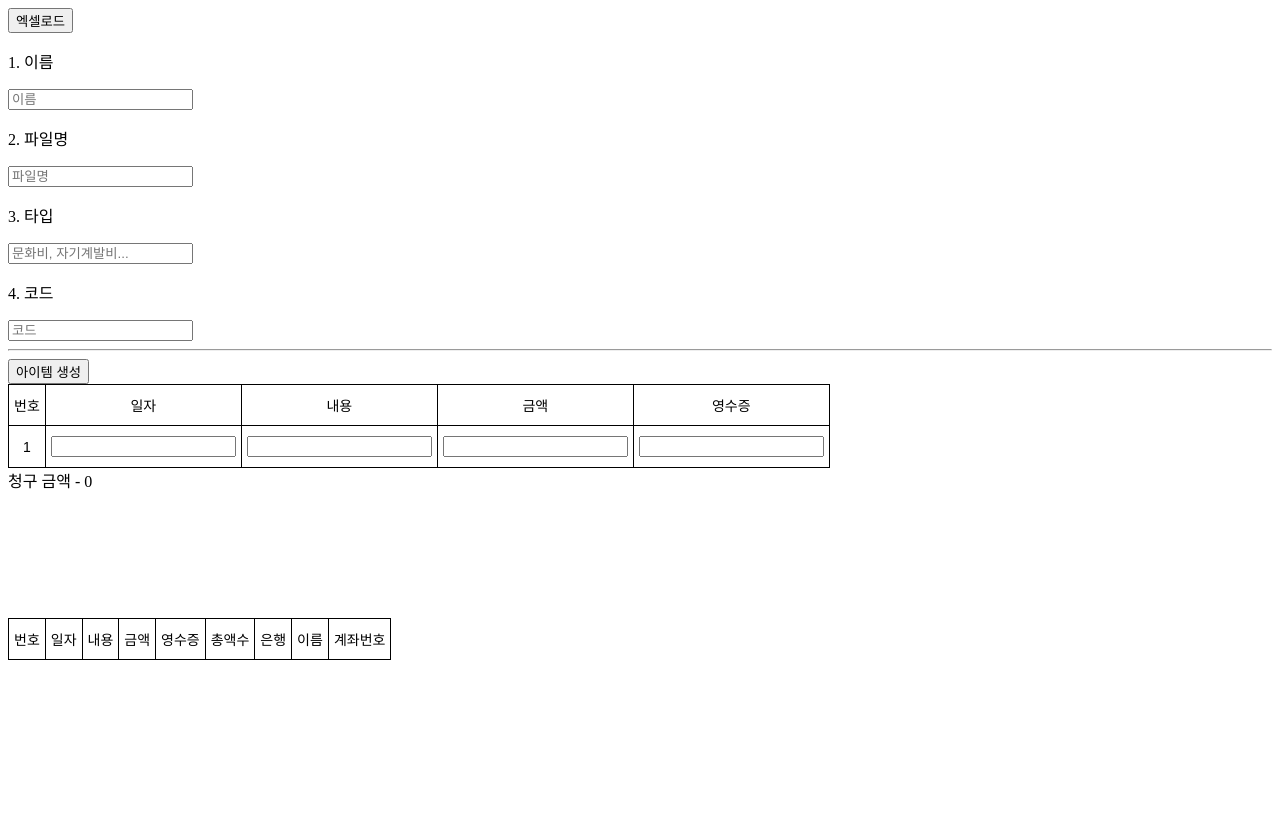
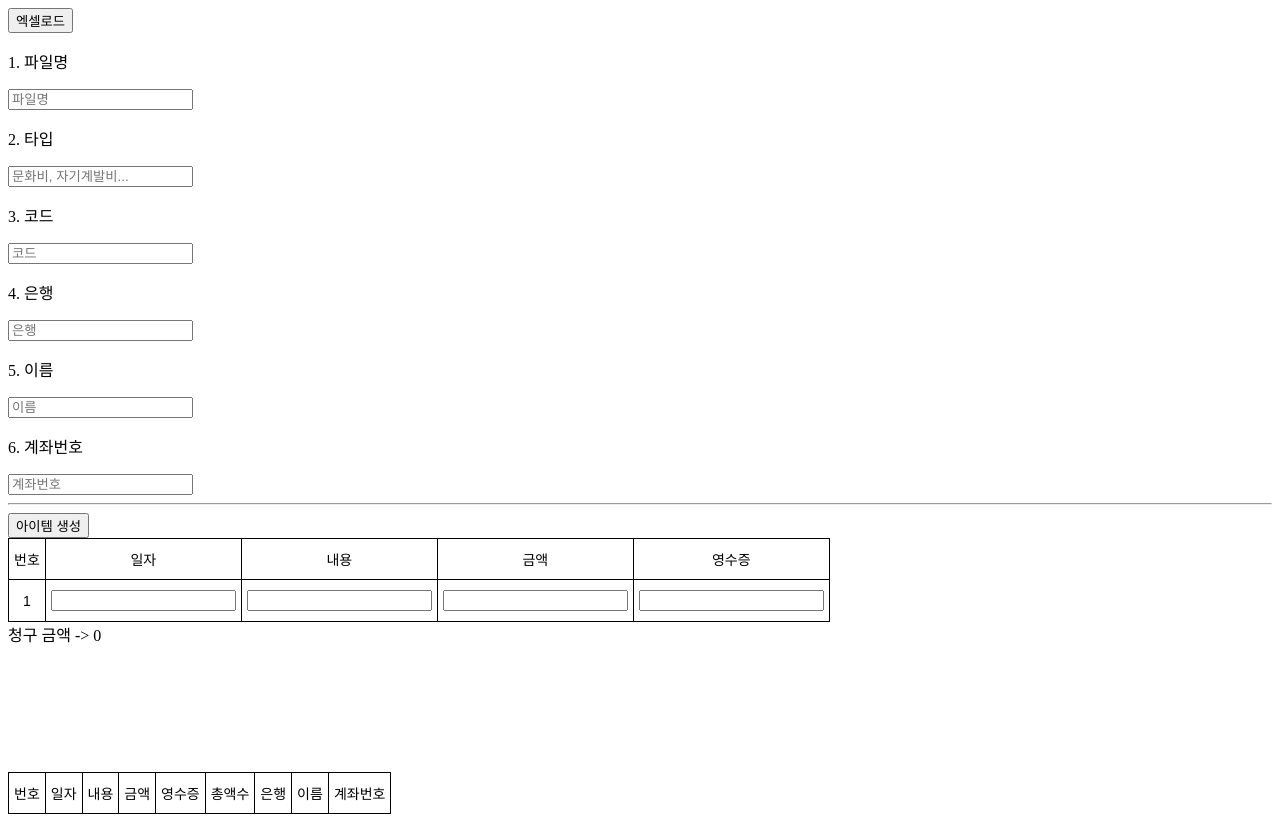
Before and after one commit to GoodPart/read-write-excel-file, a website: page index2.html in a window 1280 px wide. Both pictures are taken after a click on the button "엑셀로드". Before the commit the page ends 800 px from the top, so only its background shows below. Drawn offline with nearby package versions, Linux system fonts and the light colour scheme; no server answers.

Commit message:
작업중

```diff
--- a/index2.html
+++ b/index2.html
@@ -22,14 +22,19 @@ tr, td {
 
 
 <div>
-  <p>1. 이름</p>
-  <input type="text" name="topicName" placeholder="이름" onfocus="placeholder=''"  id="">
-  <p>2. 파일명</p>
+
+  <p>1. 파일명</p>
   <input type="text" name="topicFileName" placeholder="파일명" onfocus="placeholder=''"  id="">
-  <p>3. 타입</p>
-  <input type="text" name="topicType" placeholder="문화비, 자기계발비..." onfocus="placeholder=''" id="">
-  <p>4. 코드</p>
-  <input type="number" name="topicCode" placeholder="코드" onfocus="placeholder=''" id="">
+  <p>2. 타입</p>
+  <input type="text" name="topicFileType" placeholder="문화비, 자기계발비..." onfocus="placeholder=''" id="">
+  <p>3. 코드</p>
+  <input type="number" name="topicUserCode" placeholder="코드" onfocus="placeholder=''" id="">
+  <p>4. 은행</p>
+  <input type="text" name="topicUserBank" placeholder="은행" onfocus="placeholder=''" id="">
+  <p>5. 이름</p>
+  <input type="text" name="topicUserName" placeholder="이름" onfocus="placeholder=''"  id="">
+  <p>6. 계좌번호</p>
+  <input type="text" name="topicUserBankCode" placeholder="계좌번호" onfocus="placeholder=''" id="">
 
   <hr />
   <button type="button" onclick="makeRow()">아이템 생성</button>
@@ -61,7 +66,7 @@ tr, td {
   </table>
 
   <div>
-    청구 금액 - <span class="totalCost">0</span>
+    청구 금액 -> <span class="totalCost">0</span>
   </div>
 
 
@@ -98,66 +103,82 @@ tr, td {
 </body>
 <script src="https://unpkg.com/axios/dist/axios.min.js"></script>
 <script>
+// 데이터 스키마
+let testData = {
+  data : {
+    // 파일 명
+    topic : {
+      data0 : '파일명', //파일명
+      data1 : "타입", //문화비, 자기계발비...
+      data2 : "코드", // 코드 (number)
+      data3 : "은행", //하나은행
+      data4 : "이름", // 이름
+      data5 : "계좌번호" // 373-...
+    },
+    //사용 내역
+    item : [
+      // {
+      //   data0 : 2021-12-22,
+      //   data1 : "커피",
+      //   data2 : 9800,
+      //   data3 : true,
+      // },
+      // {...}
+    ],
+
+  }
+}
+
+const goData = (data) => axios.post("http://localhost:3000/test", {
+  data
+})
 
 
 
-// 데이터 스키마
-const testData = {
-  data : {
-    // 파일 명
-    topic : {
-      data1 : 202112, //날짜
-      data2 : "문화비", //문화비, 자기계발비...
-      data3 : "234", // 코드
-      data4 : "박경수", //이름
-    },
-    //사용 내역
-    item : [
-      {
-        data1 : 2021-12-22,
-        data2 : "커피",
-        data3 : 9800,
-        data4 : true,
-      },
-      {
-        data1 : 2021-12-22,
-        data2 : "커피",
-        data3 : 9800,
-        data4 : true,
-      },
-      // {...}
-    ],
-    // 은행 정보
-    bankInfo : {
-      data1 : "하나은행",
-      data2 : "박경수",
-      data3 : "373-911852-74107"
-    }
-  }
-}
+// 데이터 보내기
+function loadXlsx() {
+  const topicInputInfoArray = ["topicFileName", "topicFileType", "topicUserCode", "topicUserBank","topicUserName", "topicUserBankCode"];
 
-function loadXlsx() {
-  const topicInputInfoArray = ["topicName", "topicFileName", "topicType", "topicCode"];
+  let saveArray = [];
 
+  // topic 값 추가 map
   topicInputInfoArray.map((ele, index)=> {
     const target = document.querySelector(`input[name="${ele}"]`);
 
-    console.log(target.value)
-
-    testData.data.topic[index] = target.value
+    testData.data.topic[`data${index}`] = target.value;
+    // saveArray.push(testData.data.topic[index])
 
   })
 
-  goData
+
+  // item의 갯수 체크
+  const root = document.querySelector("tbody");
+  const rows = root.querySelectorAll("tr");
+
+  // 각 row의 for문.
+  [].map.call(rows, (ele, index1) => {
+    const tr = ele;
+    // cell의 input값
+    const cells = tr.querySelectorAll(".item input");
+    const tempArray = []; //row의 데이터를 받을 array
+
+    // cell의 for문
+    [].map.call(cells, (ele2, index2) => {
+      tempArray.push(ele2.value);
+
+      if(index2 === cells.length-1) {
+        console.log("done")
+        testData.data.item[`data${index1}`] = tempArray
+      }
+    })
+  })
+  console.log(testData)
+  goData(testData);
 }
 
 
 
-const goData =  axios.post("http://localhost:3000/test", {
-  testData
-}).then((res)=> {
-  console.log(res.data)
-})
+
 
 //  const data = axios.post("/");
  const tbody = document.querySelector("tbody");
@@ -240,12 +261,11 @@ function calcCost() {
 }
 
 
+// 총 코스트 계산
 window.addEventListener("keyup", (e)=> {
  const elementTarget = e.target;
  if(elementTarget.className == "calcInput") {
   calcCost()
-
-
 
   }
 })
```
Also changed, not shown: server.js (+7 -52 lines).
